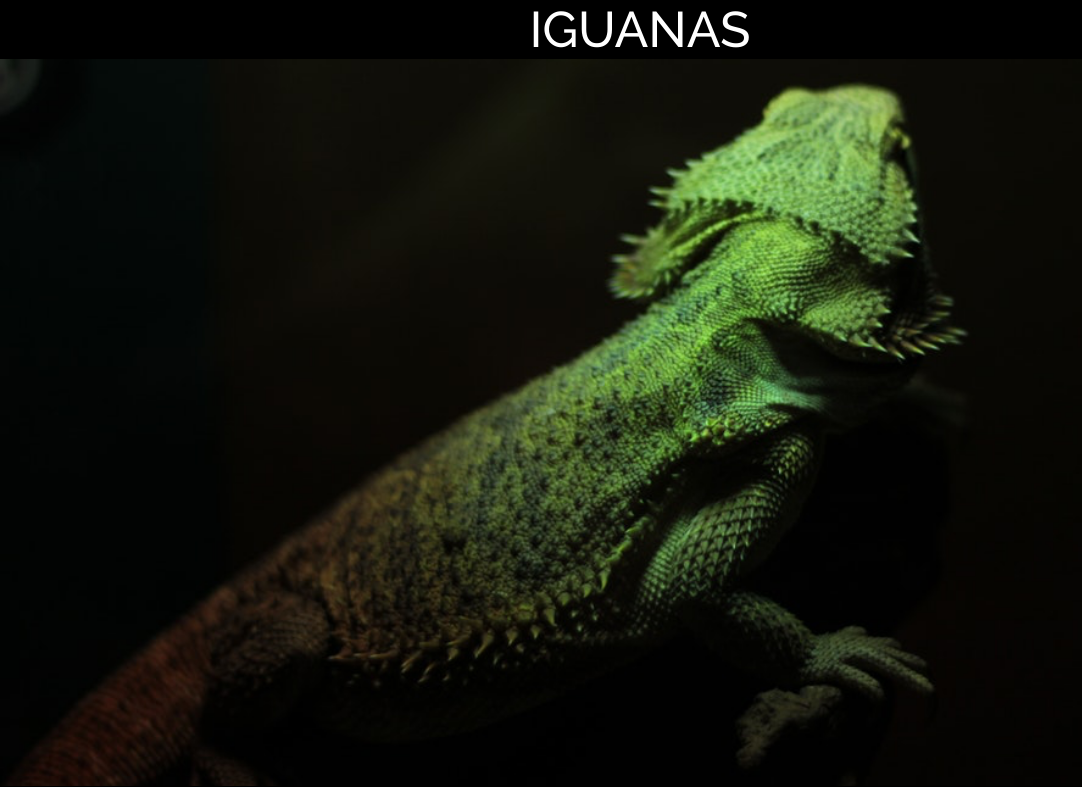
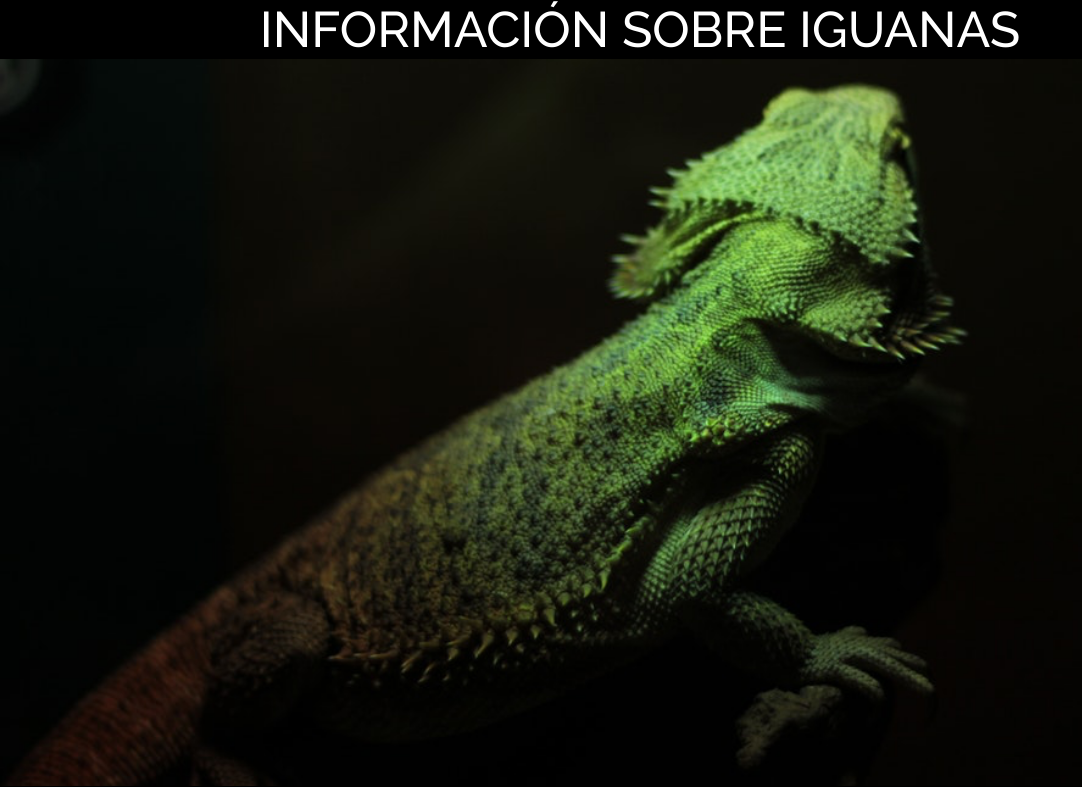
Before and after one commit to rubensegocam02/P-gina-Iguana, a plain HTML site: page index.html in a window 1280 px wide. Shown: the top 787 px of the page, without its empty margins (0-1082 px from the left). Drawn offline with Linux system fonts and the light colour scheme.

Commit message:
Modificacion encabezado

```diff
--- a/index.html
+++ b/index.html
@@ -13,7 +13,7 @@
 
     <body>
         <header>
-            <h1>IGUANAS</h1>
+            <h1>INFORMACIÓN SOBRE IGUANAS</h1>
         </header>
 
         <section class="iguana-header">
```
